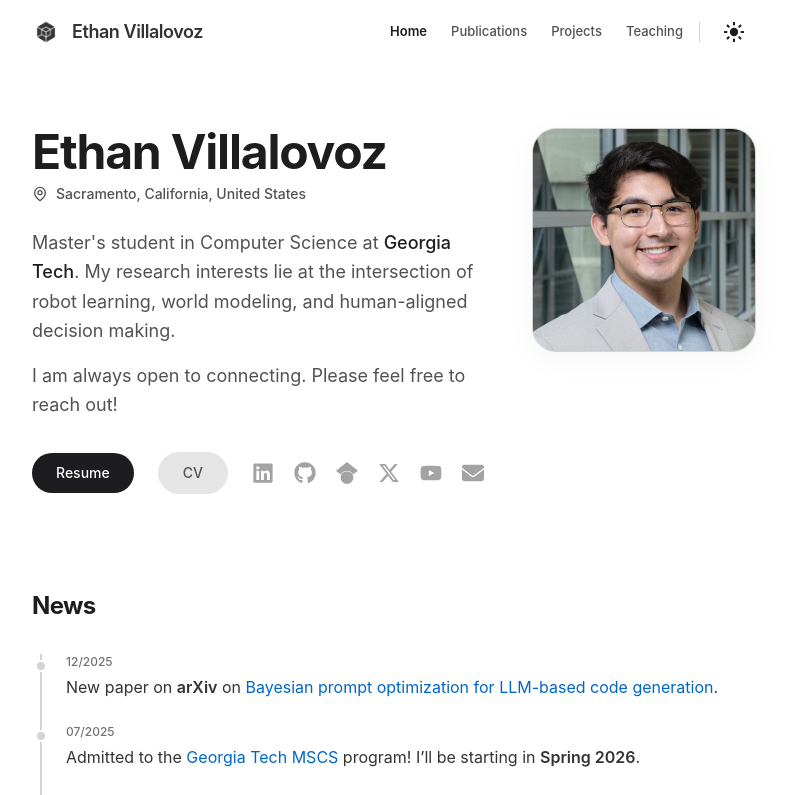
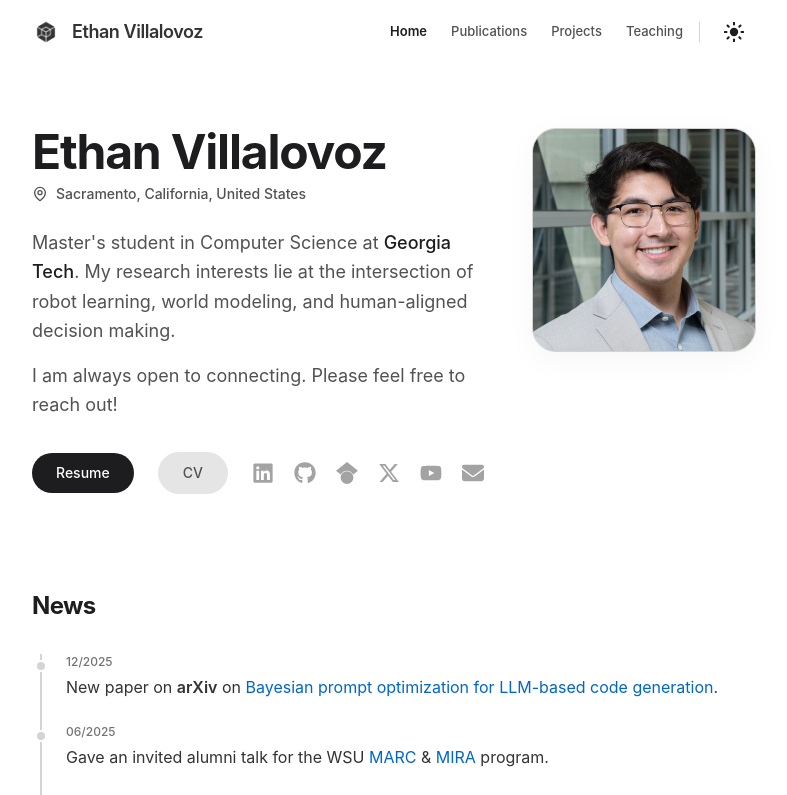
Before and after one commit to ethanvillalovoz/ethanvillalovoz.github.io, a Next.js app: page / in a window 1280 px wide. Shown: the top 795 px of the page, without its empty margins (248-1035 px from the left). Built offline with nearby package versions, Linux system fonts and the light colour scheme.

Commit message:
updated news section

```diff
--- a/src/app/page.tsx
+++ b/src/app/page.tsx
@@ -209,24 +209,24 @@ export default function Home() {
 				</>
 			),
 		},
-		{
-			date: "07/2025",
-			content: (
-				<>
-					Admitted to the{" "}
-					<a href="https://www.cc.gatech.edu/" target="_blank" rel="noopener noreferrer" className="text-primary hover:underline">
-						Georgia Tech MSCS
-					</a>{" "}
-					program! I’ll be starting in {" "}
-					<span className="font-semibold">Spring 2026</span>.
-				</>
-			),
-		},
+		// {
+		// 	date: "07/2025",
+		// 	content: (
+		// 		<>
+		// 			Admitted to the{" "}
+		// 			<a href="https://www.cc.gatech.edu/" target="_blank" rel="noopener noreferrer" className="text-primary hover:underline">
+		// 				Georgia Tech MSCS
+		// 			</a>{" "}
+		// 			program! I’ll be starting in {" "}
+		// 			<span className="font-semibold">Spring 2026</span>.
+		// 		</>
+		// 	),
+		// },
 		{
 			date: "06/2025",
 			content: (
 				<>
-					Gave an alumni talk for the WSU{" "}
+					Gave an invited alumni talk for the WSU{" "}
 					<a href="https://marc.wsu.edu/" target="_blank" rel="noopener noreferrer" className="text-primary hover:underline">
 						MARC
 					</a>{" "}
@@ -238,10 +238,10 @@ export default function Home() {
 				</>
 			),
 		},
-		{
-			date: "05/2025",
-			content: <>Graduated from Washington State University with a B.S. in Computer Science. Go Cougs!</>,
-		},
+		// {
+		// 	date: "05/2025",
+		// 	content: <>Graduated from Washington State University with a B.S. in Computer Science. Go Cougs!</>,
+		// },
 		{
 			date: "06/2024",
 			content: (
@@ -258,7 +258,7 @@ export default function Home() {
 			date: "09/2023",
 			content: (
 				<>
-					Participating in Google Research&apos;s{" "}
+					Selected for Google Research&apos;s{" "}
 					<a href="https://research.google/programs-and-events/csrmp/" target="_blank" rel="noopener noreferrer" className="text-primary hover:underline">
 						CS Research Mentorship Program
 					</a>.
```
